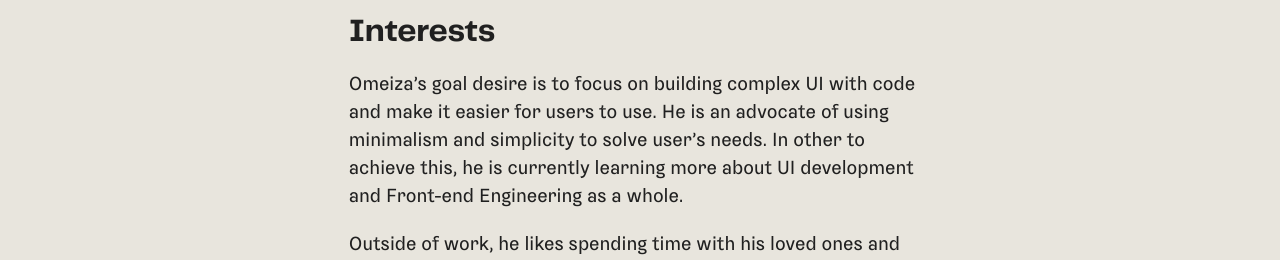
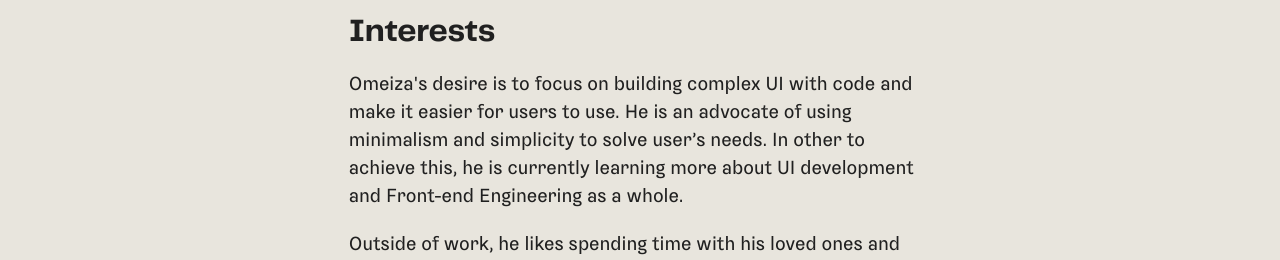
Before and after one commit to omeiza/omeizaowuda, a Next.js app: page /about in a window 1280 px wide. Shown: the part 3178-3438 px from the top of the page. Built offline with nearby package versions, Linux system fonts and the light colour scheme.

Commit message:
Update entity issue

```diff
--- a/pages/about/index.js
+++ b/pages/about/index.js
@@ -26,7 +26,7 @@ export default function About() {
                         <p>He currently works at Big Cabal Media as a Software Developer to help the company build new web products, and maintain the current publishing platforms & products.</p>
                         <Experience />
                         <h2>Interests</h2>
-                        <p>Omeiza’s goal desire is to focus on building complex UI with code and make it easier for users to use. He is an advocate of using minimalism and simplicity to solve user’s needs. In other to achieve this, he is currently learning more about UI development and Front-end Engineering as a whole.</p>
+                        <p>Omeiza&apos;s desire is to focus on building complex UI with code and make it easier for users to use. He is an advocate of using minimalism and simplicity to solve user’s needs. In other to achieve this, he is currently learning more about UI development and Front-end Engineering as a whole.</p>
                         <p>Outside of work, he likes spending time with his loved ones and listening to podcasts about startup growth & Africa's startup ecosystem.</p>
                     </div>
                 </section>
```
